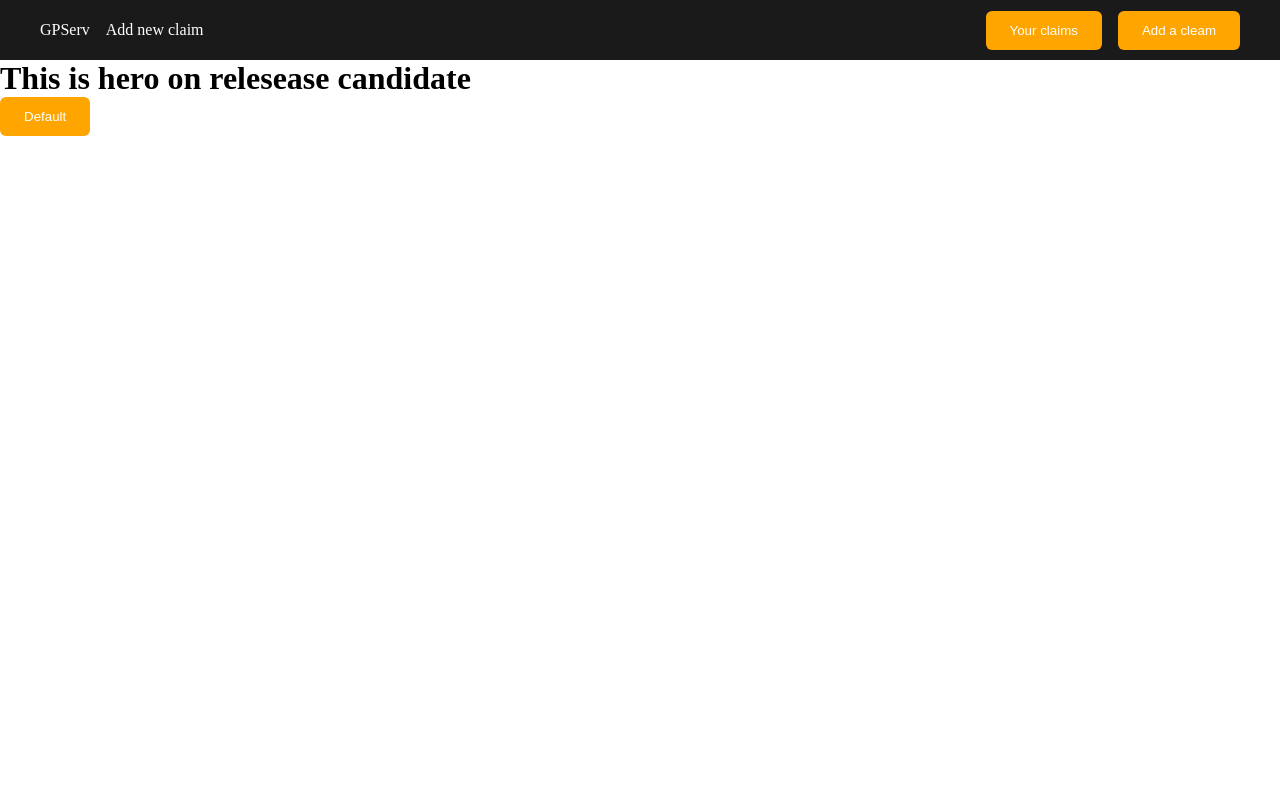
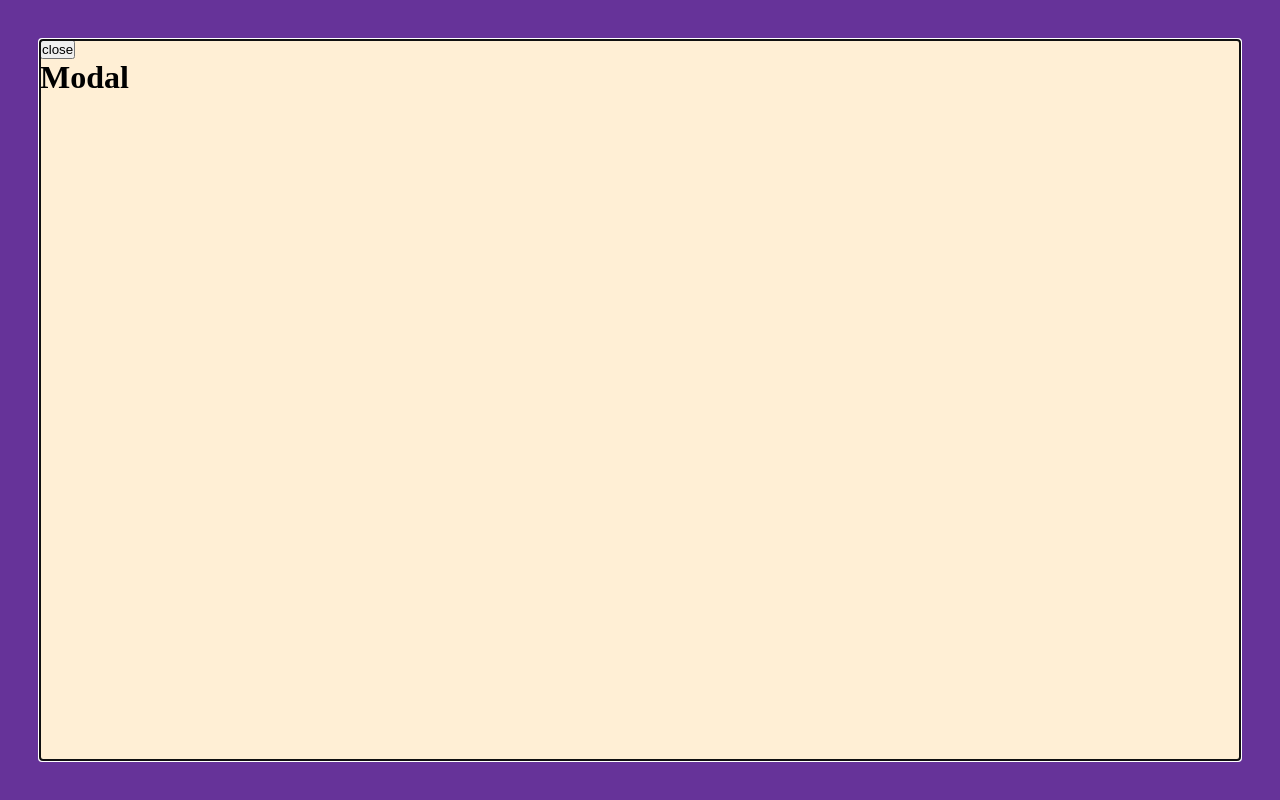
Before and after one commit to antonijo-dod/github-test, a React (Vite) app: page / in a window 1280 px wide. Built offline with nearby package versions, Linux system fonts and the light colour scheme.

Commit message:
Modal added

```diff
--- a/package.json
+++ b/package.json
@@ -7,12 +7,13 @@
     "dev": "vite",
     "build": "tsc && vite build",
     "preview": "vite preview",
-    "test": "vitest"
+    "test": "vitest --watch"
   },
   "dependencies": {
     "path": "^0.12.7",
     "react": "^18.2.0",
     "react-dom": "^18.2.0",
+    "react-modal": "^3.16.1",
     "react-router-dom": "^6.9.0",
     "styled-components": "^5.3.9"
   },
@@ -23,8 +24,10 @@
     "@types/jest": "^29.5.0",
     "@types/react": "^18.0.28",
     "@types/react-dom": "^18.0.11",
+    "@types/react-modal": "^3.13.1",
     "@types/styled-components": "^5.1.26",
     "@vitejs/plugin-react": "^3.1.0",
+    "jest": "^29.5.0",
     "jsdom": "^21.1.1",
     "typescript": "^4.9.3",
     "vite": "^4.2.0",
--- /dev/null
+++ b/src/components/Modal/Modal.tsx
@@ -0,0 +1,25 @@
+import React, { ReactElement } from "react";
+import style from "./modal.module.css";
+import ReactModal from "react-modal";
+
+interface ModalProps {
+  open: boolean;
+  onCloseModal: () => void;
+  children: React.ReactNode;
+}
+
+const Modal = ({ open, onCloseModal, children }: ModalProps): ReactElement => {
+  return (
+    <ReactModal
+      isOpen={open}
+      contentLabel="onRequestClose Example"
+      className={style.modal}
+      overlayClassName={style.overlay}
+    >
+      <button onClick={() => onCloseModal()}>close</button>
+      {children}
+    </ReactModal>
+  );
+};
+
+export default Modal;
--- /dev/null
+++ b/src/components/Modal/index.ts
@@ -0,0 +1 @@
+export { default as Modal } from "./Modal";
--- /dev/null
+++ b/src/components/Modal/modal.module.css
@@ -0,0 +1,17 @@
+.modal {
+  position: absolute;
+  top: 40px;
+  left: 40px;
+  right: 40px;
+  bottom: 40px;
+  background-color: papayawhip;
+}
+
+.overlay {
+  position: fixed;
+  top: 0;
+  left: 0;
+  right: 0;
+  bottom: 0;
+  background-color: rebeccapurple;
+}
--- a/src/components/index.ts
+++ b/src/components/index.ts
@@ -1,3 +1,4 @@
 export { Header } from "./Header";
 export { Layout } from "./Layout";
 export { Button } from "./Button";
+export { Modal } from "./Modal";
--- a/src/pages/claims.tsx
+++ b/src/pages/claims.tsx
@@ -1,10 +1,16 @@
-import { Layout, Button } from "@/components";
+import { useState } from "react";
+import { Modal, Button } from "@/components";
 
 const Claims = () => {
+  const [isModalOpen, setIsModalOpen] = useState<boolean>(true);
+
   return (
     <>
       <h1>This is hero on relesease candidate</h1>
-      <Button variant="primary">Default</Button>
+      <Button variant="primary">Open modal</Button>
+      <Modal open={isModalOpen} onCloseModal={() => setIsModalOpen(false)}>
+        <h1>Modal</h1>
+      </Modal>
     </>
   );
 };
```
Also changed, not shown: 2 other files (tests, documents, lock files or other folders).
